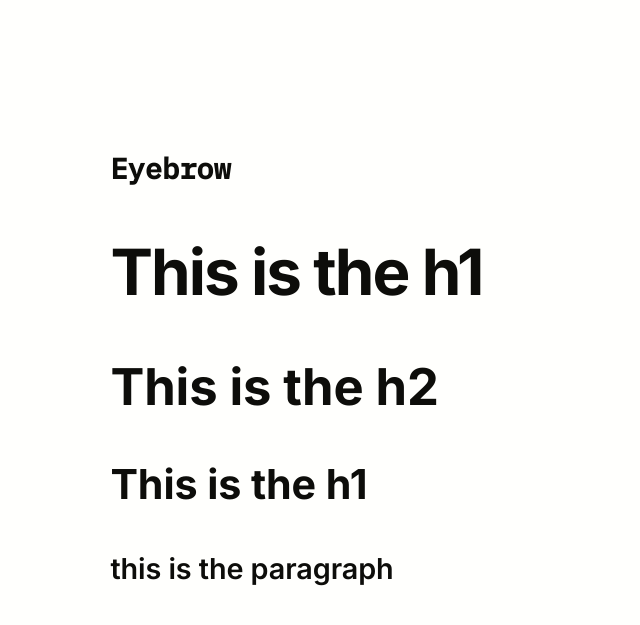
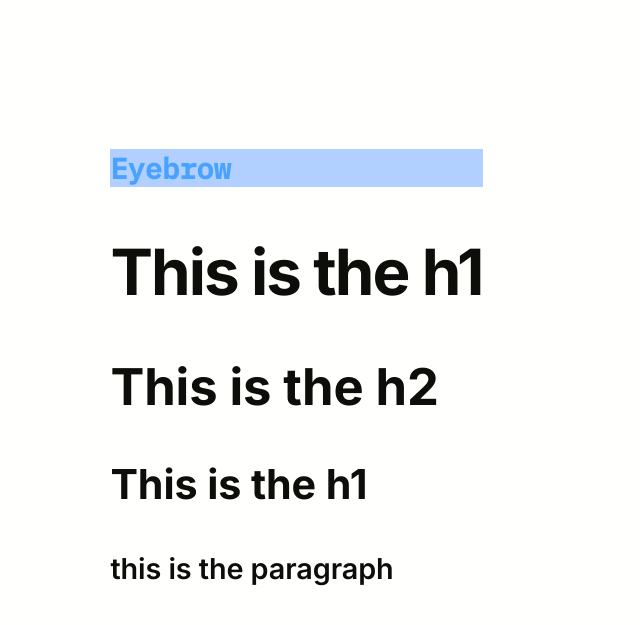
Before and after one commit to krlmnz/krlmnz, a Jekyll site: the page index.html, which Jekyll copies as it is, in a window 1280 px wide. Shown: the top 625 px of the page, without its empty margins (0-640 px from the left). Built offline with Jekyll 4.4.1, drawn with Linux system fonts in a browser that asks for light colours.

Commit message:
Update index.html

```diff
--- a/index.html
+++ b/index.html
@@ -140,6 +140,8 @@ h1, h2, h3 {font-family: 'Inter', sans-serif;}
 h4 {
     font-family: 'IBM Plex Mono', monospace;
     font-size: var(--font-size-h4);
+    color: var(--blue-2);
+    background: var(--blue);
 }
 
 
```
